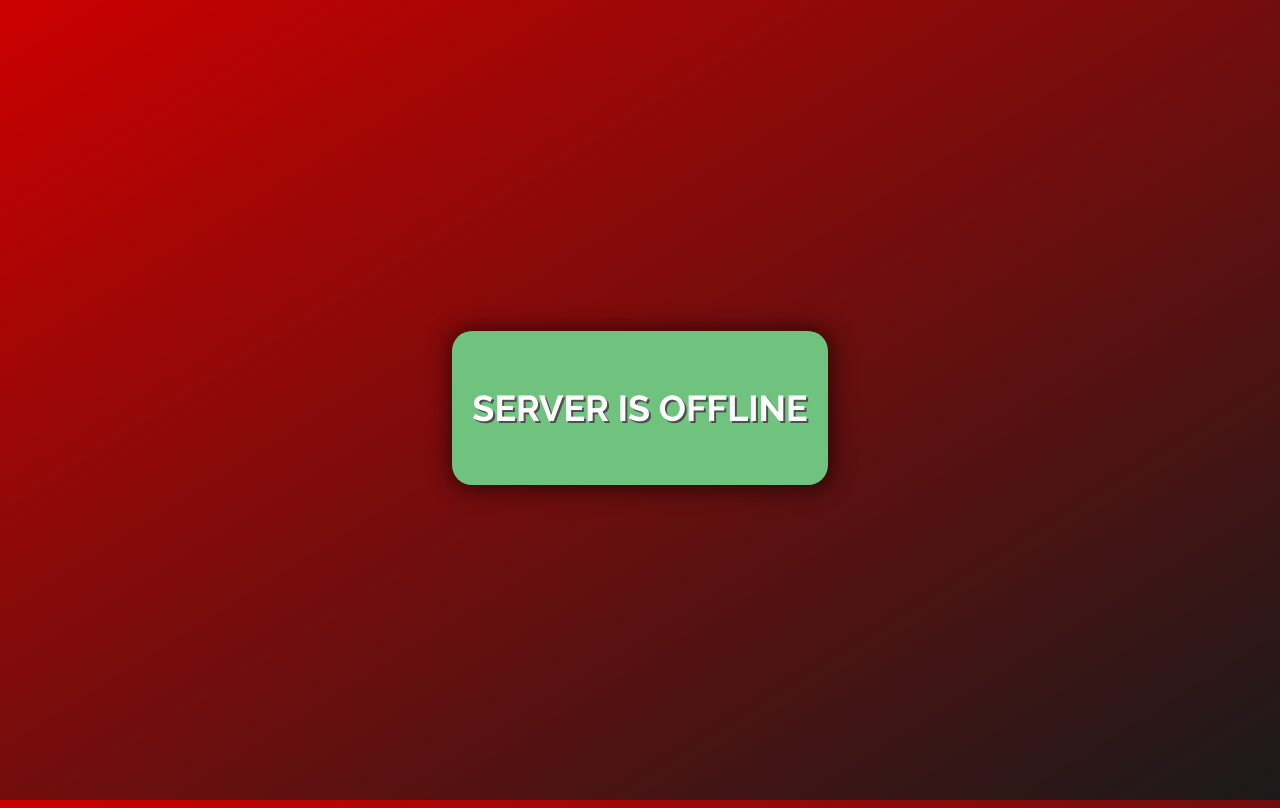
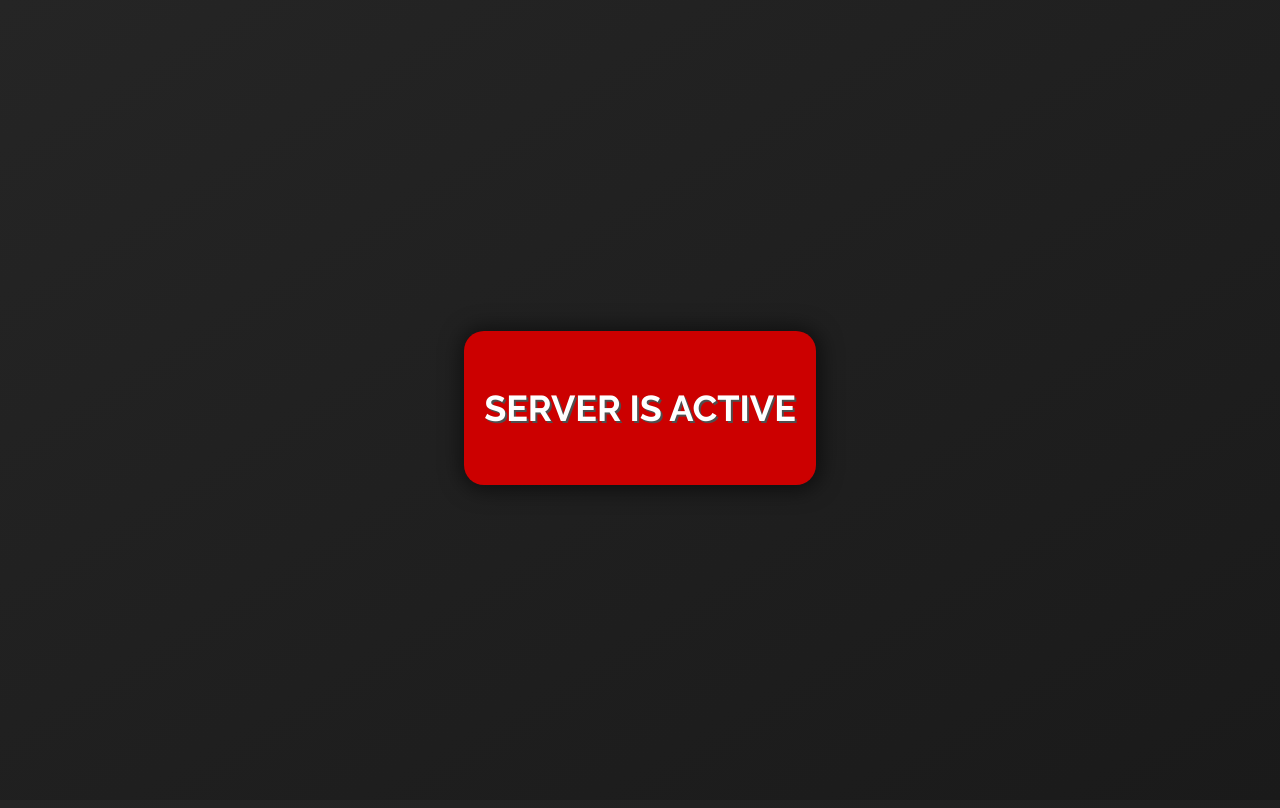
Before and after one commit to MemkoCZ/kistudiostatus.github.io, a plain HTML site: page index.html in a window 1280 px wide. Drawn offline with Linux system fonts and the light colour scheme.

Commit message:
Update index.html

```diff
--- a/index.html
+++ b/index.html
@@ -10,7 +10,7 @@
       }
 
       body {
-        background: linear-gradient(to bottom right, #cc0000, #1a1a1a);
+        background: linear-gradient(to bottom right, #252525, #1a1a1a);
         display: flex;
         justify-content: center;
         align-items: center;
@@ -23,7 +23,7 @@
         text-align: center;
         font-family: 'Raleway', sans-serif;
         font-weight: 700;
-        background-color: #70C37F;
+        background-color: #cc0000;
         box-shadow: 1px 1px 20px 5px rgba(0, 0, 0, 0.5);
       }
 
@@ -36,7 +36,7 @@
   </head>
   <body>
     <div class="frame">
-      <p>SERVER IS OFFLINE</p>
+      <p>SERVER IS ACTIVE</p>
     </div>
   </body>
 </html>
```
